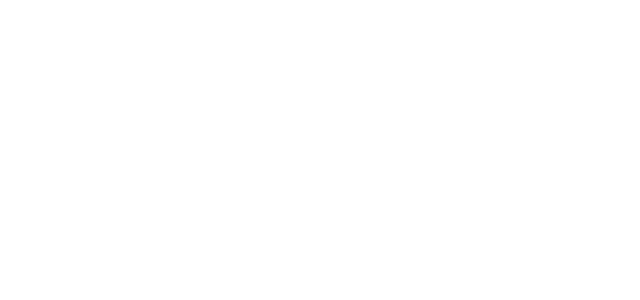
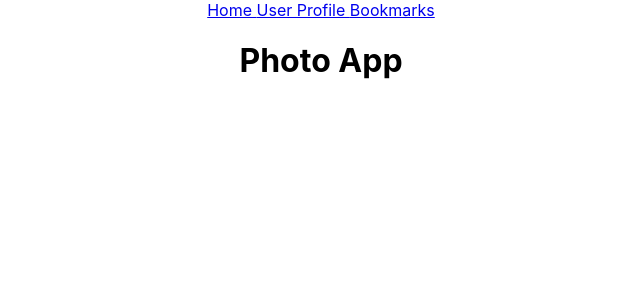
Before and after one commit to aidarous/react-photo-app, a React (Create React App) app: page / in a window 1280 px wide. Shown: the top 300 px of the page, without its empty margins (319-959 px from the left). Built offline with nearby package versions, Linux system fonts and the light colour scheme.

Commit message:
Added heading

```diff
--- a/src/App.js
+++ b/src/App.js
@@ -5,7 +5,7 @@
 function App() {
   return (
     <div className="App">
-
+      <HomePage />
     </div>
   );
 }
--- a/src/components/HomePage.js
+++ b/src/components/HomePage.js
@@ -8,8 +8,10 @@
             <div>
                 <nav>
                    <Link to="/home"> Home </Link>
-                   <Link to="/home"> User Profile </Link>
+                   <Link to="/user-profile"> User Profile </Link>
+                   <Link to="/bookmarks"> Bookmarks </Link>
                 </nav>
+                <h1> Photo App</h1>
 
             </div>
         </Router>
```
